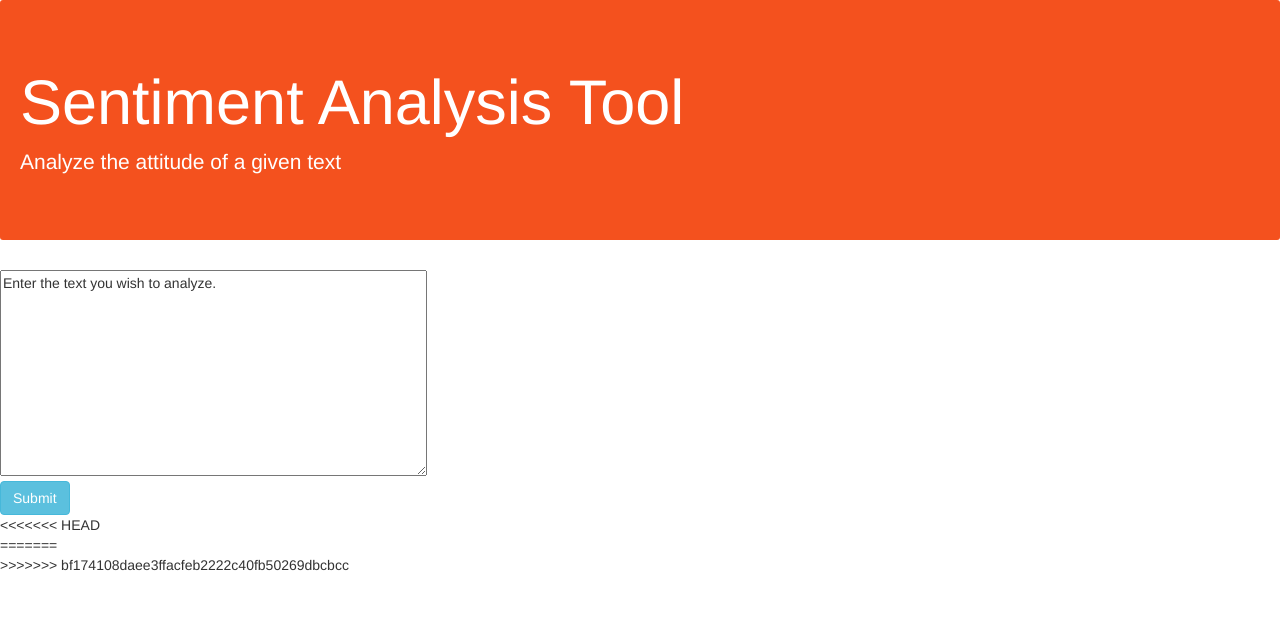
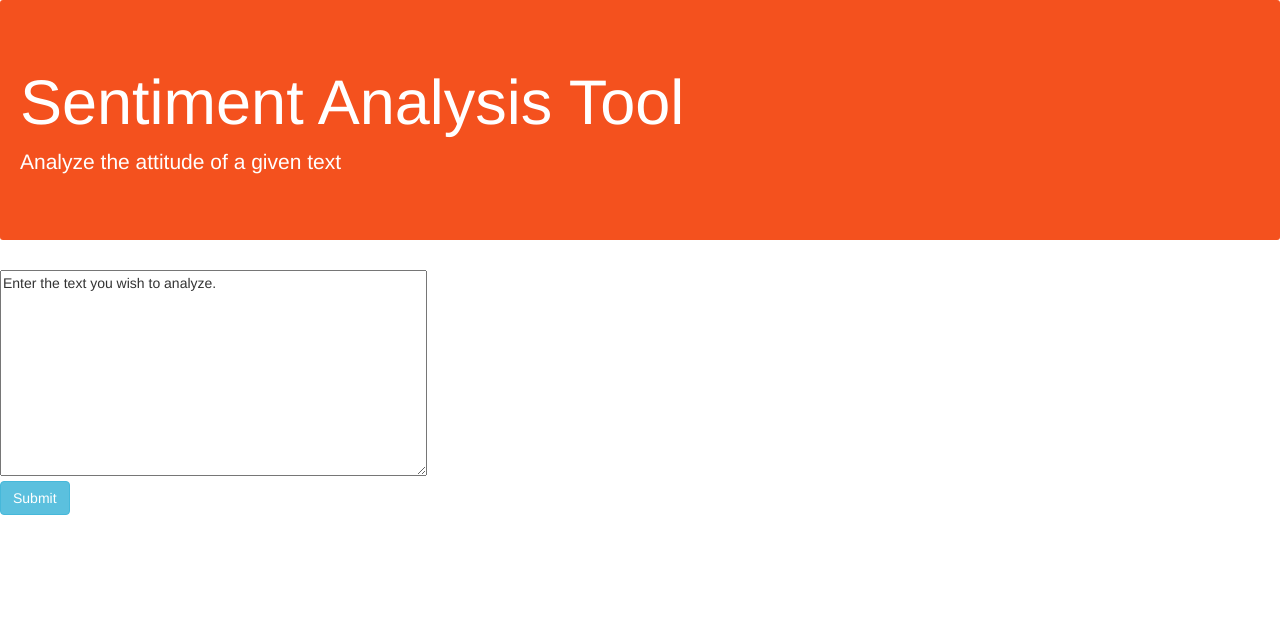
Before and after one commit to Speaker4TheUndead/Sentiment-Analysis, a Flask app: page / in a window 1280 px wide. Shown: the top 620 px of the page. Run offline with Flask 2, Linux system fonts and the light colour scheme; some libraries are stand-ins or nearby versions.

Commit message:
working as a garbage man

```diff
--- a/server/templates/index.html
+++ b/server/templates/index.html
@@ -35,13 +35,8 @@
         <div>
             <div id="base"></div>
             <div id="buttonDiv"></div>
-<<<<<<< HEAD
-</div>
-
-=======
             <div id="results"></div>
         </div>
 
->>>>>>> bf174108daee3ffacfeb2222c40fb50269dbcbcc
     </body>
 </html>
```
